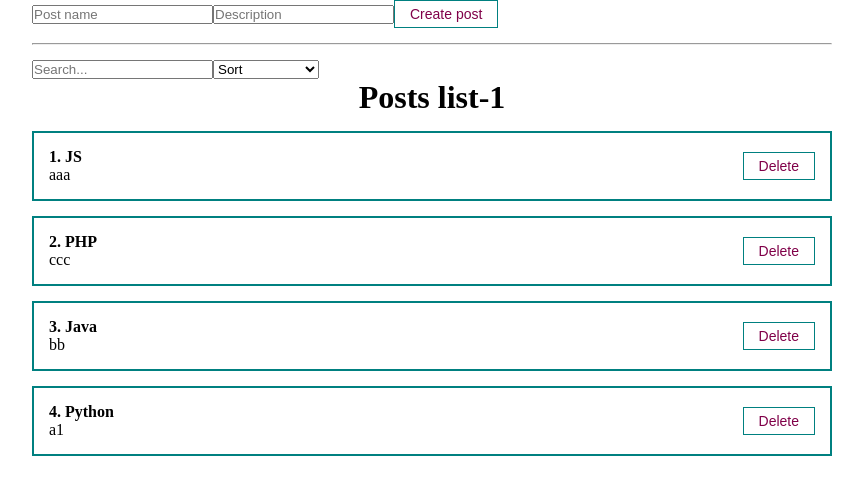
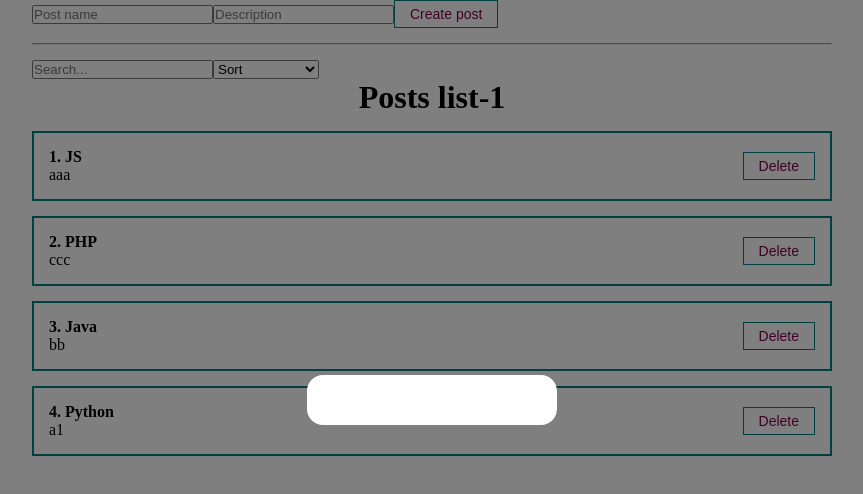
Before and after one commit to AKV85/react2, a React (Create React App) app: page / in a window 1280 px wide. Shown: the top 494 px of the page, without its empty margins (208-1071 px from the left). Built offline with nearby package versions, Linux system fonts and the light colour scheme.

Commit message:
MyModal component

```diff
--- a/src/App.js
+++ b/src/App.js
@@ -3,10 +3,11 @@
 // import PostItem from "./components/PostItem";
 import PostList from './components/PostList';
 // import MyButton from './components/UI/buttons/MyButton';
-import MyInput from './components/UI/inputs/MyInput';
+// import MyInput from './components/UI/inputs/MyInput';
 import PostForm from './components/PostForm';
-import MySelect from './components/UI/selects/MySelect';
+// import MySelect from './components/UI/selects/MySelect';
 import PostFilter from './components/PostFilter';
+import MyModal from './components/modals/MyModal';
 
 function App() {
   const [posts, setPosts] = useState([
@@ -40,13 +41,18 @@
 
   return (
     <div className="App">
-      <PostForm create={createPost} />
+      <MyModal></MyModal>
+      <PostForm
+        create={createPost}
+      />
       <hr style={{ margin: "15px 0" }} />
-      <PostFilter filter={filter}
+      <PostFilter
+        filter={filter}
         setFilter={setFilter}
       />
 
-      <PostList remove={removePost}
+      <PostList
+        remove={removePost}
         posts={sortedAndSearchedPosts}
         title={"Posts list-1"}
       />
--- /dev/null
+++ b/src/components/modals/MyModal.jsx
@@ -0,0 +1,14 @@
+import React from 'react';
+import cl from "./MyModal.module.css";
+
+const  MyModal= ({children}) => {
+    return (
+        <div className={[cl.myModal, cl.active].join(' ')}>
+            <div className={cl.myModalContent}>
+                {children}
+            </div>
+        </div>
+     );
+}
+
+export default MyModal;
--- /dev/null
+++ b/src/components/modals/MyModal.module.css
@@ -0,0 +1,22 @@
+.myModal {
+    position: fixed;
+    top: 0;
+    bottom: 0;
+    right: 0;
+    left: 0;
+    display: none;
+    background-color: rgba(0,0,0,0.5);
+}
+
+.myModalContent {
+    padding: 25px;
+    background: white;
+    border-radius: 16px;
+    min-width: 250px;
+}
+
+.myModal.active {
+    display: flex;
+    justify-content: center;
+    align-items: center;
+}
```
